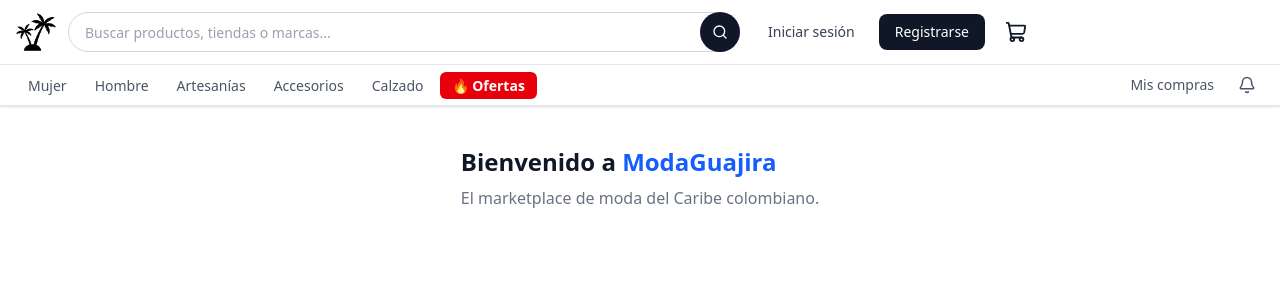
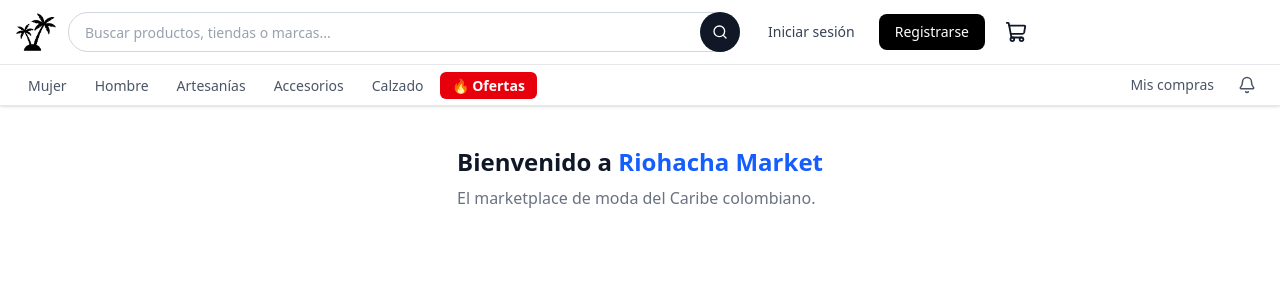
Before and after one commit to ijxrgent/dropshipping, a Next.js app: page / in a window 1280 px wide. Shown: the top 300 px of the page. Built offline with nearby package versions, Linux system fonts and the light colour scheme; no server answers.

Commit message:
Protegiendo rutas correctamente y arreglando pequeños detalles en los botones de inicio de sesión y registro

```diff
--- a/src/app/(main)/dashboard/admin/layout.tsx
+++ b/src/app/(main)/dashboard/admin/layout.tsx
@@ -61,7 +61,7 @@ export default function AdminLayout({
         >
           {!collapsed && (
             <span className="font-bold text-gray-900 text-sm truncate">
-              Moda<span className="text-blue-600">Guajira</span>
+              Riohacha<span className="text-blue-600">Market</span>
               <span className="ml-1.5 text-[10px] font-medium bg-blue-100 text-blue-700 px-1.5 py-0.5 rounded-full">
                 Admin
               </span>
--- a/src/app/(main)/page.tsx
+++ b/src/app/(main)/page.tsx
@@ -2,7 +2,7 @@ export default function HomePage() {
   return (
     <main className="max-w-7xl mx-auto px-4 py-10">
       <h1 className="text-2xl font-bold text-gray-900">
-        Bienvenido a <span className="text-blue-600">ModaGuajira</span>
+        Bienvenido a <span className="text-blue-600">Riohacha Market</span>
       </h1>
       <p className="mt-2 text-gray-500">
         El marketplace de moda del Caribe colombiano.
--- a/src/components/header/Header.tsx
+++ b/src/components/header/Header.tsx
@@ -9,7 +9,7 @@ import MobileMenu from './MobileMenu'
 export default function Header() {
   const [mobileOpen, setMobileOpen] = useState(false)
   const [cartCount] = useState(0)
-  const { data: session } = useSession()
+  const { data: session, status } = useSession()
 
   // Adapta la forma que espera HeaderTop y MobileMenu
   const sessionData = {
@@ -28,6 +28,7 @@ export default function Header() {
         session={sessionData}
         cartCount={cartCount}
         onMenuToggle={() => setMobileOpen((v) => !v)}
+        isLoading={status === 'loading'}
       />
       <HeaderNav />
       {mobileOpen && (
--- a/src/components/header/HeaderTop.tsx
+++ b/src/components/header/HeaderTop.tsx
@@ -1,4 +1,3 @@
-//src/components/header/HeaderTop.tsx
 'use client'
 
 import Image from 'next/image'
@@ -17,9 +16,14 @@ interface HeaderTopProps {
   session: Session
   cartCount: number
   onMenuToggle: () => void
+  isLoading: boolean
 }
 
-export default function HeaderTop({ session, onMenuToggle }: HeaderTopProps) {
+export default function HeaderTop({
+  session,
+  onMenuToggle,
+  isLoading,
+}: HeaderTopProps) {
   return (
     <div className="max-w-7xl mx-auto px-4 h-16 flex items-center gap-3">
       {/* Logo */}
@@ -73,19 +77,22 @@ export default function HeaderTop({ session, onMenuToggle }: HeaderTopProps) {
 
       {/* Acciones — escritorio */}
       <div className="hidden md:flex items-center gap-2 flex-shrink-0">
-        {session.user ? (
+        {isLoading ? (
+          // Skeleton mientras carga la sesión
+          <div className="w-24 h-9 bg-gray-100 rounded-lg animate-pulse" />
+        ) : session.user ? (
           <UserMenu user={session.user} />
         ) : (
           <>
             <Link
               href="/login"
-              className="px-4 py-2 text-sm font-medium text-gray-700 hover:text-gray-900 hover:bg-gray-100 rounded-lg transition-colors"
+              className="px-4 py-2 text-sm font-medium text-gray-700 hover:bg-gray-100 rounded-lg transition-colors"
             >
               Iniciar sesión
             </Link>
             <Link
               href="/register"
-              className="px-4 py-2 text-sm font-medium text-white bg-gray-900 hover:bg-gray-800 rounded-lg transition-colors"
+              className="px-4 py-2 text-sm font-medium text-white bg-black hover:bg-black-700 rounded-lg transition-colors"
             >
               Registrarse
             </Link>
--- a/src/proxy.ts
+++ b/src/proxy.ts
@@ -5,6 +5,17 @@ export default auth((req) => {
   const { pathname } = req.nextUrl
   const isLoggedIn = !!req.auth
   const role = req.auth?.user?.role
+
+  // Si ya está logueado, no debe ver login/register
+  if ((pathname === '/login' || pathname === '/register') && isLoggedIn) {
+    const redirectPath =
+      role === 'ADMIN'
+        ? '/dashboard/admin'
+        : role === 'SELLER'
+          ? '/dashboard/seller'
+          : '/'
+    return NextResponse.redirect(new URL(redirectPath, req.url))
+  }
 
   // Rutas solo para vendedores
   if (pathname.startsWith('/dashboard/seller') && role !== 'SELLER') {
@@ -25,5 +36,5 @@ export default auth((req) => {
 })
 
 export const config = {
-  matcher: ['/dashboard/:path*'],
+  matcher: ['/dashboard/:path*', '/login', '/register'],
 }
```
